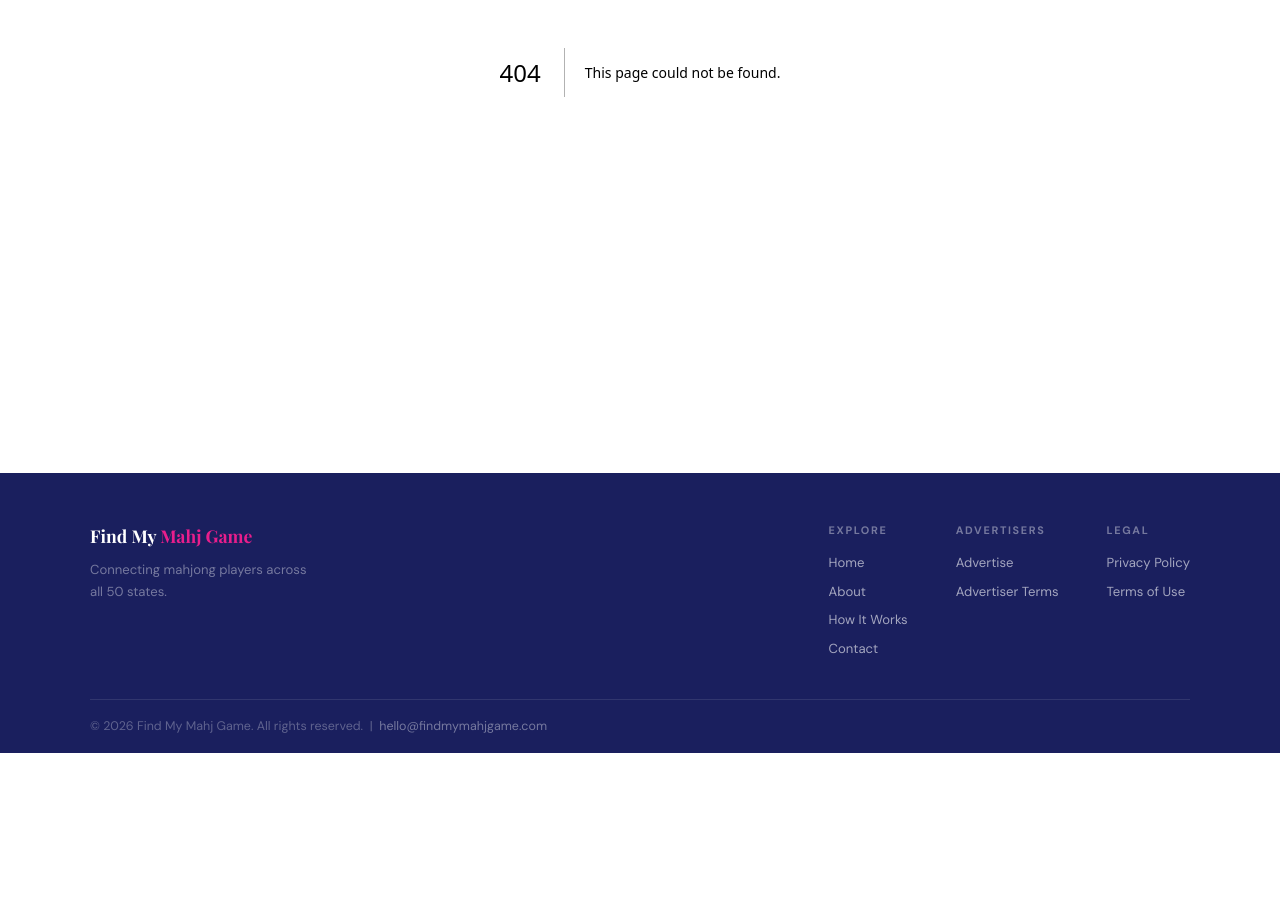
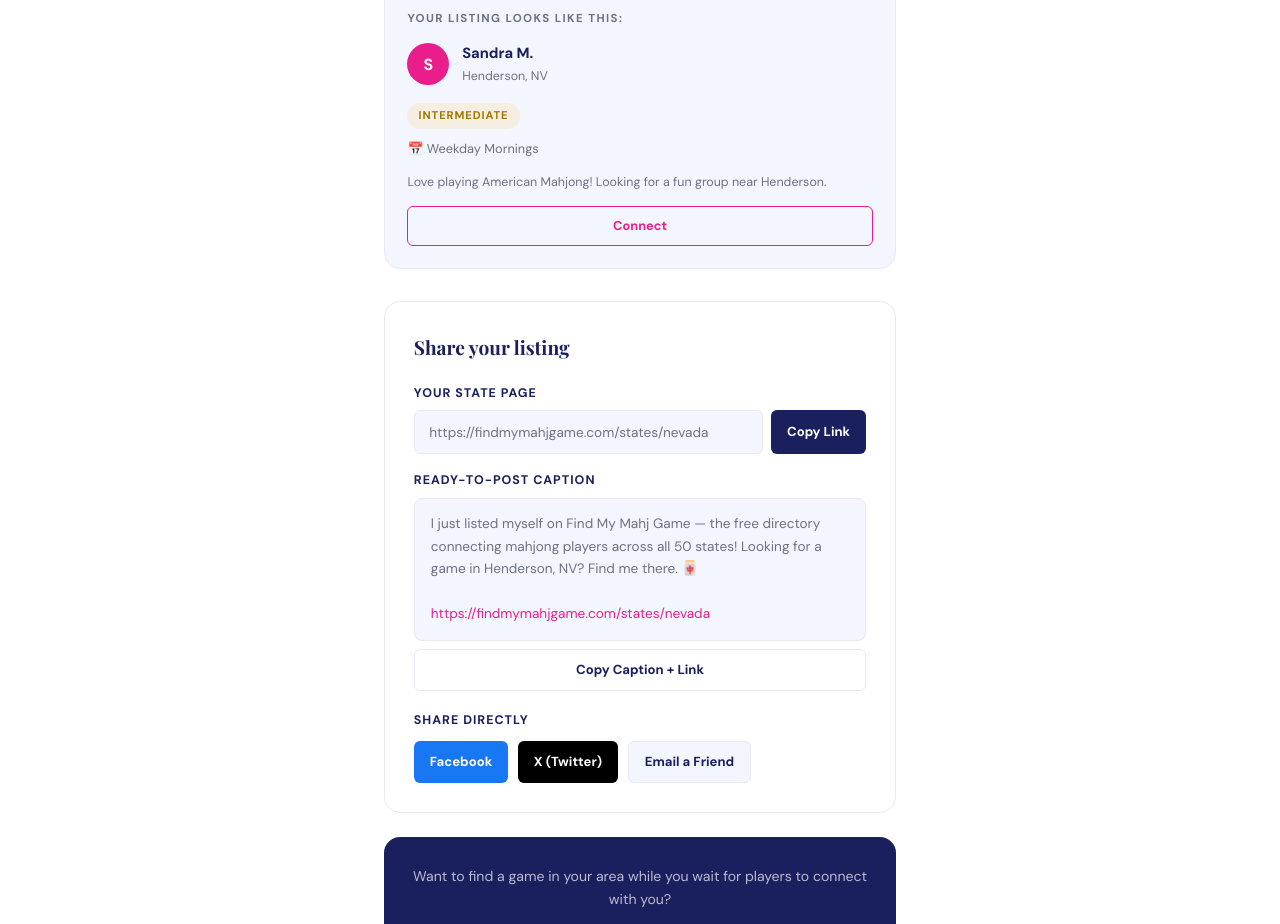
Before and after one commit to lasvegasmahj-maker/findmymahjgame, a Next.js app: page /share-preview in a window 1280 px wide. Before the commit this address had no page. Shown: the part 436-1360 px from the top of the page. Before the commit the page ends 1189 px from the top, so only its background shows below. Built offline with nearby package versions, Linux system fonts and the light colour scheme.

Commit message:
Add share listing preview page at /share-preview

```diff
--- /dev/null
+++ b/app/share-preview/page.tsx
@@ -0,0 +1,143 @@
+"use client";
+
+import Link from "next/link";
+import { useState } from "react";
+
+const MOCK_PLAYER = {
+  name: "Sandra M.",
+  city: "Henderson",
+  state: "NV",
+  skill_level: "Intermediate",
+  availability: "Weekday Mornings",
+  bio: "Love playing American Mahjong! Looking for a fun group near Henderson.",
+  avatar_color: "#e91e8c",
+  state_slug: "nevada",
+};
+
+const SHARE_URL = `https://findmymahjgame.com/states/${MOCK_PLAYER.state_slug}`;
+
+const SHARE_TEXT = `I just listed myself on Find My Mahj Game — the free directory connecting mahjong players across all 50 states! Looking for a game in ${MOCK_PLAYER.city}, ${MOCK_PLAYER.state}? Find me there. 🀄`;
+
+export default function SharePreviewPage() {
+  const [copied, setCopied] = useState(false);
+  const [copiedText, setCopiedText] = useState(false);
+
+  function copyLink() {
+    navigator.clipboard.writeText(SHARE_URL);
+    setCopied(true);
+    setTimeout(() => setCopied(false), 2000);
+  }
+
+  function copyText() {
+    navigator.clipboard.writeText(SHARE_TEXT + "\n\n" + SHARE_URL);
+    setCopiedText(true);
+    setTimeout(() => setCopiedText(false), 2000);
+  }
+
+  return (
+    <div style={{ maxWidth: 560, margin: "4rem auto", padding: "0 1.5rem" }}>
+
+      {/* Success header */}
+      <div style={{ textAlign: "center", marginBottom: "2.5rem" }}>
+        <div style={{ fontSize: "3rem", marginBottom: "1rem" }}>🎉</div>
+        <h1 style={{ fontFamily: "var(--font-playfair), 'Playfair Display', serif", fontSize: "1.8rem", color: "var(--navy)", marginBottom: "0.5rem" }}>
+          You&rsquo;re listed!
+        </h1>
+        <p style={{ color: "var(--muted)", fontSize: "1rem", lineHeight: 1.7 }}>
+          Players in {MOCK_PLAYER.city}, {MOCK_PLAYER.state} can now find you. Help grow the community by sharing your listing.
+        </p>
+      </div>
+
+      {/* Player card preview */}
+      <div style={{ background: "var(--bg)", border: "1px solid var(--border)", borderRadius: 16, padding: "1.4rem", marginBottom: "2rem" }}>
+        <p style={{ fontSize: "0.72rem", fontWeight: 700, textTransform: "uppercase", letterSpacing: "0.12em", color: "var(--muted)", marginBottom: "0.8rem" }}>Your listing looks like this:</p>
+        <div style={{ display: "flex", alignItems: "center", gap: "0.8rem", marginBottom: "0.8rem" }}>
+          <div style={{ width: 42, height: 42, borderRadius: "50%", background: MOCK_PLAYER.avatar_color, display: "flex", alignItems: "center", justifyContent: "center", fontWeight: 700, color: "white", fontSize: "1rem", flexShrink: 0 }}>
+            {MOCK_PLAYER.name.charAt(0)}
+          </div>
+          <div>
+            <div style={{ fontWeight: 700, fontSize: "0.92rem", color: "var(--navy)" }}>{MOCK_PLAYER.name}</div>
+            <div style={{ fontSize: "0.78rem", color: "var(--muted)" }}>{MOCK_PLAYER.city}, {MOCK_PLAYER.state}</div>
+          </div>
+        </div>
+        <span style={{ display: "inline-block", fontSize: "0.7rem", fontWeight: 700, textTransform: "uppercase", letterSpacing: "0.08em", padding: "0.2rem 0.7rem", borderRadius: 50, background: "rgba(245,200,66,0.15)", color: "#a07800" }}>
+          {MOCK_PLAYER.skill_level}
+        </span>
+        <div style={{ fontSize: "0.8rem", color: "var(--muted)", margin: "0.6rem 0 0.8rem" }}>📅 {MOCK_PLAYER.availability}</div>
+        <p style={{ fontSize: "0.78rem", color: "var(--muted)", lineHeight: 1.5, marginBottom: "0.9rem" }}>{MOCK_PLAYER.bio}</p>
+        <div style={{ width: "100%", border: "1.5px solid var(--pink)", color: "var(--pink)", borderRadius: 6, padding: "0.5rem", fontWeight: 700, fontSize: "0.8rem", textAlign: "center" }}>
+          Connect
+        </div>
+      </div>
+
+      {/* Share options */}
+      <div style={{ background: "white", border: "1px solid var(--border)", borderRadius: 16, padding: "1.8rem", marginBottom: "1.5rem" }}>
+        <h2 style={{ fontFamily: "var(--font-playfair), 'Playfair Display', serif", fontSize: "1.2rem", color: "var(--navy)", marginBottom: "1.2rem" }}>
+          Share your listing
+        </h2>
+
+        {/* Copy link */}
+        <div style={{ marginBottom: "1rem" }}>
+          <div style={{ fontSize: "0.78rem", fontWeight: 700, color: "var(--navy)", marginBottom: "0.4rem", textTransform: "uppercase", letterSpacing: "0.08em" }}>Your state page</div>
+          <div style={{ display: "flex", gap: "0.5rem" }}>
+            <div style={{ flex: 1, background: "var(--bg)", border: "1px solid var(--border)", borderRadius: 6, padding: "0.6rem 0.9rem", fontSize: "0.85rem", color: "var(--muted)", overflow: "hidden", textOverflow: "ellipsis", whiteSpace: "nowrap" }}>
+              {SHARE_URL}
+            </div>
+            <button onClick={copyLink} style={{ background: copied ? "var(--green)" : "var(--navy)", color: "white", border: "none", borderRadius: 6, padding: "0.6rem 1rem", fontWeight: 700, fontSize: "0.82rem", cursor: "pointer", fontFamily: "'DM Sans', sans-serif", whiteSpace: "nowrap", transition: "background 0.2s", minWidth: 90 }}>
+              {copied ? "Copied!" : "Copy Link"}
+            </button>
+          </div>
+        </div>
+
+        {/* Pre-written post */}
+        <div style={{ marginBottom: "1.2rem" }}>
+          <div style={{ fontSize: "0.78rem", fontWeight: 700, color: "var(--navy)", marginBottom: "0.4rem", textTransform: "uppercase", letterSpacing: "0.08em" }}>Ready-to-post caption</div>
+          <div style={{ background: "var(--bg)", border: "1px solid var(--border)", borderRadius: 8, padding: "0.9rem 1rem", fontSize: "0.85rem", color: "var(--muted)", lineHeight: 1.65, marginBottom: "0.5rem" }}>
+            {SHARE_TEXT}
+            <br /><br />
+            <span style={{ color: "var(--pink)" }}>{SHARE_URL}</span>
+          </div>
+          <button onClick={copyText} style={{ width: "100%", background: copiedText ? "var(--green)" : "transparent", color: copiedText ? "white" : "var(--navy)", border: `1.5px solid ${copiedText ? "var(--green)" : "var(--border)"}`, borderRadius: 6, padding: "0.55rem", fontWeight: 700, fontSize: "0.82rem", cursor: "pointer", fontFamily: "'DM Sans', sans-serif", transition: "all 0.2s" }}>
+            {copiedText ? "Copied!" : "Copy Caption + Link"}
+          </button>
+        </div>
+
+        {/* Social share buttons */}
+        <div style={{ fontSize: "0.78rem", fontWeight: 700, color: "var(--navy)", marginBottom: "0.6rem", textTransform: "uppercase", letterSpacing: "0.08em" }}>Share directly</div>
+        <div style={{ display: "flex", gap: "0.6rem", flexWrap: "wrap" }}>
+          <a
+            href={`https://www.facebook.com/sharer/sharer.php?u=${encodeURIComponent(SHARE_URL)}&quote=${encodeURIComponent(SHARE_TEXT)}`}
+            target="_blank" rel="noopener noreferrer"
+            style={{ display: "flex", alignItems: "center", gap: "0.4rem", background: "#1877f2", color: "white", borderRadius: 6, padding: "0.55rem 1rem", fontSize: "0.82rem", fontWeight: 700, textDecoration: "none" }}>
+            Facebook
+          </a>
+          <a
+            href={`https://twitter.com/intent/tweet?text=${encodeURIComponent(SHARE_TEXT + "\n\n" + SHARE_URL)}`}
+            target="_blank" rel="noopener noreferrer"
+            style={{ display: "flex", alignItems: "center", gap: "0.4rem", background: "#000", color: "white", borderRadius: 6, padding: "0.55rem 1rem", fontSize: "0.82rem", fontWeight: 700, textDecoration: "none" }}>
+            X (Twitter)
+          </a>
+          <a
+            href={`mailto:?subject=Find your mahjong game!&body=${encodeURIComponent(SHARE_TEXT + "\n\n" + SHARE_URL)}`}
+            style={{ display: "flex", alignItems: "center", gap: "0.4rem", background: "var(--bg)", color: "var(--navy)", border: "1px solid var(--border)", borderRadius: 6, padding: "0.55rem 1rem", fontSize: "0.82rem", fontWeight: 700, textDecoration: "none" }}>
+            Email a Friend
+          </a>
+        </div>
+      </div>
+
+      {/* What's next */}
+      <div style={{ background: "var(--navy)", borderRadius: 16, padding: "1.8rem", textAlign: "center" }}>
+        <p style={{ color: "rgba(255,255,255,0.7)", fontSize: "0.88rem", marginBottom: "1rem", lineHeight: 1.6 }}>
+          Want to find a game in your area while you wait for players to connect with you?
+        </p>
+        <Link href={`/states/${MOCK_PLAYER.state_slug}`} style={{ background: "var(--pink)", color: "white", borderRadius: 6, padding: "0.7rem 1.8rem", fontWeight: 700, fontSize: "0.9rem", textDecoration: "none", display: "inline-block" }}>
+          Browse {MOCK_PLAYER.state_slug.charAt(0).toUpperCase() + MOCK_PLAYER.state_slug.slice(1)} Players &rarr;
+        </Link>
+      </div>
+
+      <p style={{ textAlign: "center", fontSize: "0.78rem", color: "var(--muted)", marginTop: "1.5rem" }}>
+        This is a preview. <Link href="/list-my-game" style={{ color: "var(--pink)" }}>Create your real listing</Link>
+      </p>
+    </div>
+  );
+}
```
